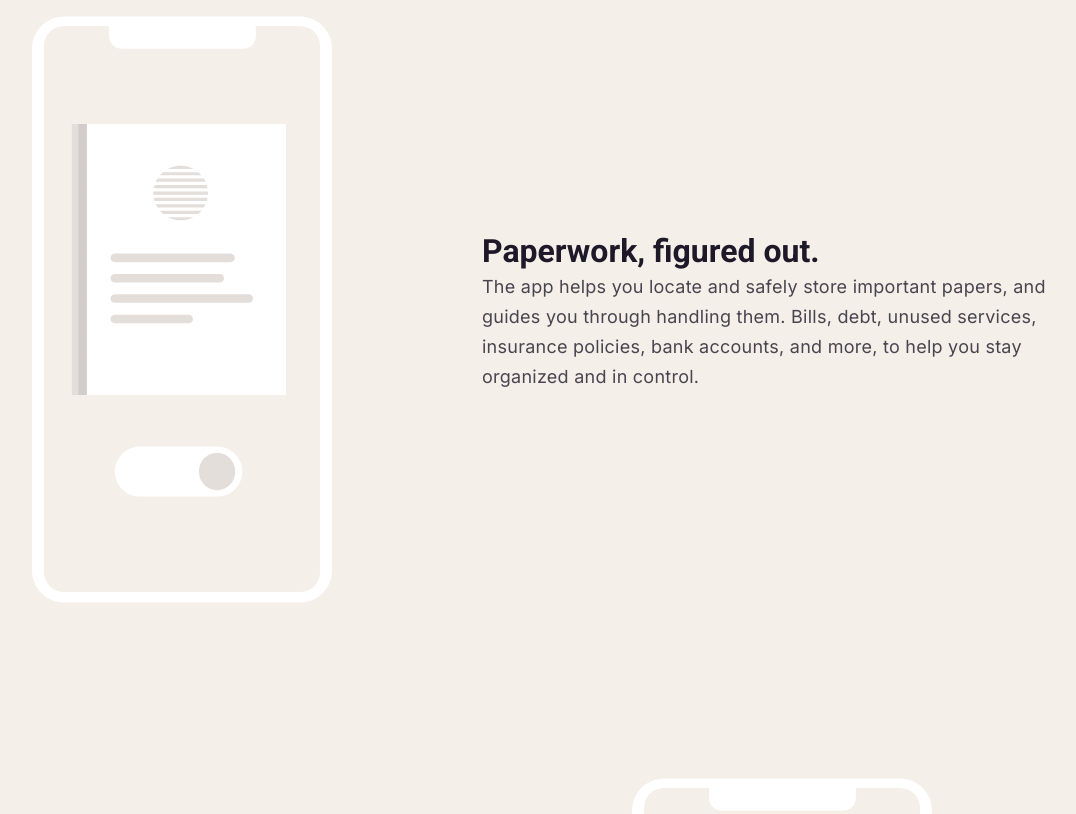
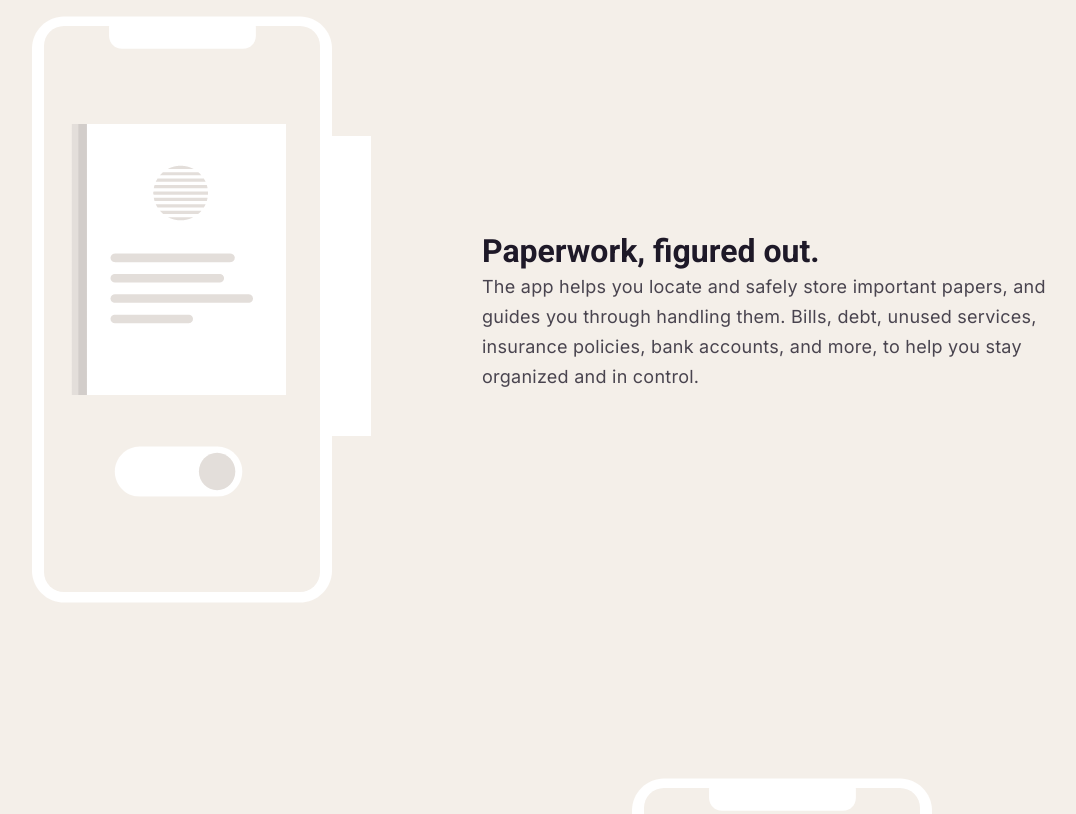
Before and after one commit to 880023/Empathy, a plain HTML site: page index.html in a window 1280 px wide. Shown: the part 3740-4554 px from the top of the page, without its empty margins (158-1234 px from the left). Drawn offline with Linux system fonts and the light colour scheme.

Commit message:
Add files via upload

```diff
--- a/index.html
+++ b/index.html
@@ -230,6 +230,7 @@
                                    <path d="M0.0714111 1.35714C0.0714111 -5.74364 5.8282 -11.5 12.9286 -11.5H134C141.1 -11.5 146.857 -5.74364 146.857 1.35714V9.92857C146.857 17.0294 141.1 22.7857 134 22.7857H12.9286C5.8282 22.7857 0.0714111 17.0294 0.0714111 9.92857V1.35714Z"
                                         fill="white" />
                               </svg>
+                              <div class="rectangle"></div>
                               <div class="image"></div>
                          </div>
                          <div class="inform-block">
@@ -346,7 +347,6 @@
                     </div>
                </div>
           </div>
-
           <div class="review-container">
                <div class="review-content">
                     <div class="wrapp-title">
--- a/scss/style.scss
+++ b/scss/style.scss
@@ -628,8 +628,6 @@ a {
           }
      }
 
-
-
      .content__second-block {
           height: 600px;
           display: flex;
@@ -854,6 +852,16 @@ a {
                     position: absolute;
                     top: 10px;
 
+               }
+
+               .rectangle {
+                    width: 40px;
+                    height: 300px;
+                    background-color:#fff;
+                    position: absolute;
+                    top: 120px;
+                    right: 111px;
+                    z-index: 100;
                }
 
                .image {
@@ -1246,7 +1254,6 @@ a {
      }
 }
 
-
 .partners-container {
      display: flex;
      align-items: center;
@@ -1302,7 +1309,7 @@ a {
                          font-family: Roboto;
                          font-size: 35px;
                          font-style: normal;
-                         font-weight: 400;
+                         font-weight: 700;
                          line-height: 66px;
                          /* 120% */
                     }
```
Also changed, not shown: css/style.css.
